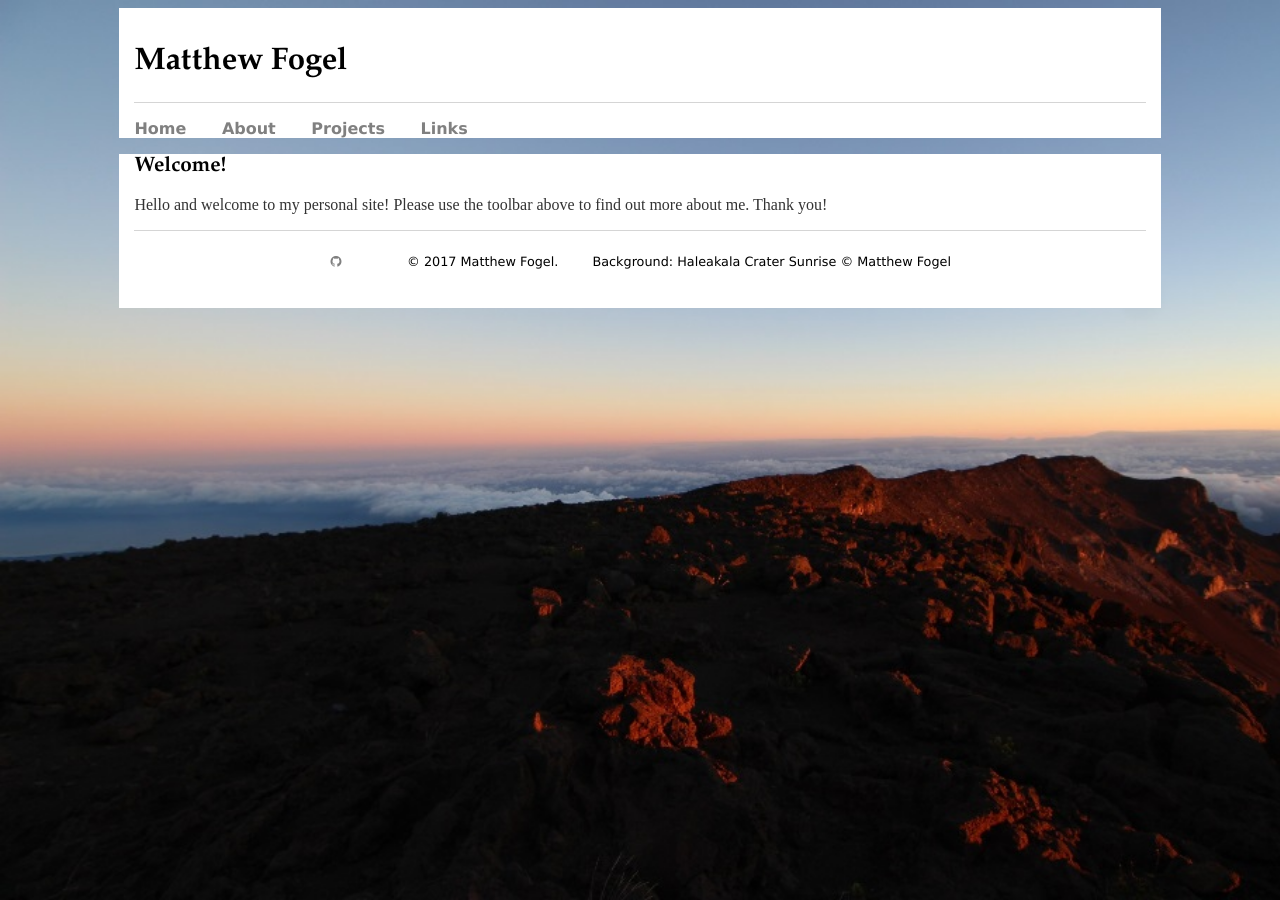
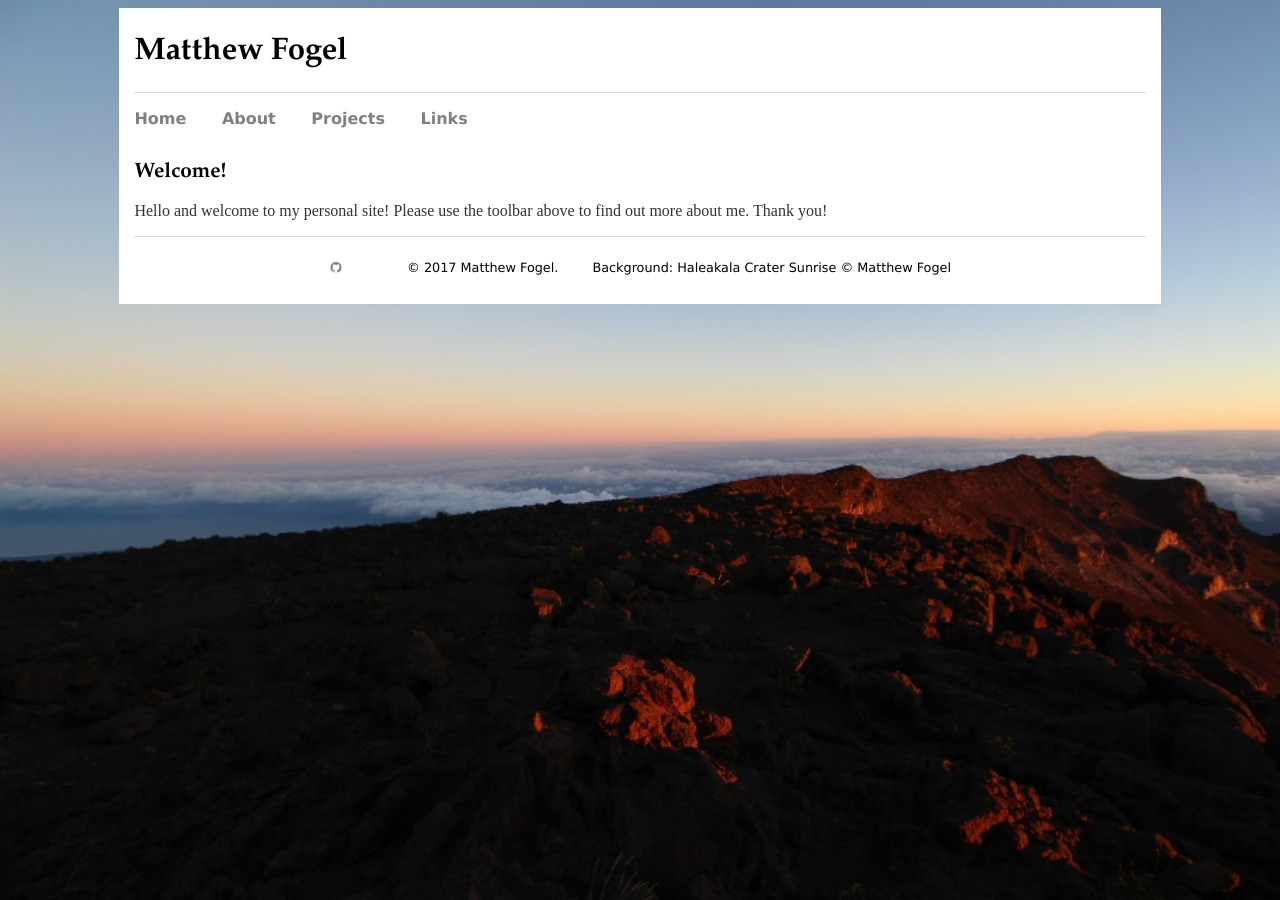
Before and after one commit to matthew-fogel/matthew-fogel.github.io, a Jekyll site: the page built from index.html, in a window 1280 px wide. Built offline with Jekyll 4.4.1, drawn with Linux system fonts in a browser that asks for light colours.

Commit message:
More padding updating

```diff
--- a/css/main.css
+++ b/css/main.css
@@ -11,19 +11,23 @@ html {
 
 div.headerbar {
   margin: auto;
-  padding: 15px;
   width: 80%;
   background-color: white;
-  padding-bottom: 0px;
+  padding-bottom: 1px;
+  padding-top: 5px;
+  padding-left: 15px;
+  padding-right: 15px;
 }
 
 div.wrapper {
   display: block;
   margin: auto;
-  padding: 15px;
   width: 80%;
   background-color: white;
-  padding-top: 0px;
+  padding-top: 1px;
+  padding-bottom: 5px;
+  padding-left: 15px;
+  padding-right: 15px;
 }
 
 div.image {
```
